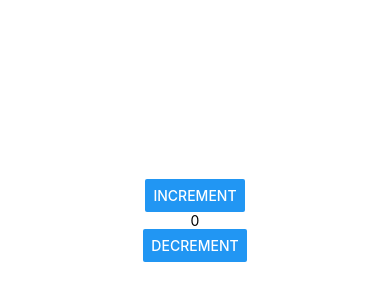
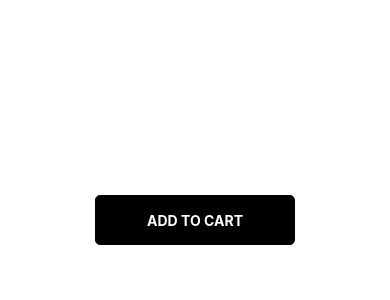
Before and after one commit to hossamnasser938/RNCourseProject, a React Native app: screen / in a window 390 px wide. Shown: the part 202-502 px from the top of the page. Built offline with nearby package versions, Linux system fonts and the light colour scheme.

Commit message:
Module 4 _ Lesson 13

```diff
--- a/App.js
+++ b/App.js
@@ -1,12 +1,12 @@
 import React from 'react';
 import {View, Text, StyleSheet} from 'react-native';
-import {Counter} from './src/components/PlayAround/Counter';
+import {AddToCartButton} from './src/components/AddToCartButton';
 
 class App extends React.Component {
   render() {
     return (
       <View style={styles.container}>
-        <Counter />
+        <AddToCartButton />
       </View>
     );
   }
--- /dev/null
+++ b/src/components/AddToCartButton/index.js
@@ -0,0 +1,48 @@
+import React from 'react';
+import {View, Text} from 'react-native';
+import {AppButton} from '../AppButton';
+import styles from './styles';
+
+export class AddToCartButton extends React.Component {
+  state = {
+    quantity: 0,
+  };
+
+  incrementQuantityHandler = () => {
+    this.setState(prevState => ({quantity: prevState.quantity + 1}));
+  };
+
+  decrementQuantityHandler = () => {
+    this.setState(prevState => ({quantity: prevState.quantity - 1}));
+  };
+
+  renderInitialButton = () => {
+    return (
+      <AppButton
+        onPress={this.incrementQuantityHandler}
+        title="ADD TO CART"
+        wrapperStyle={styles.button}
+      />
+    );
+  };
+
+  renderIncreaseDecreaseButton = () => {
+    return (
+      <View style={[styles.increaseDecreaseContainer, styles.button]}>
+        <Text onPress={this.decrementQuantityHandler}>-</Text>
+        <Text>{this.state.quantity}</Text>
+        <Text onPress={this.incrementQuantityHandler}>+</Text>
+      </View>
+    );
+  };
+
+  render() {
+    return (
+      <View style={styles.wrapper}>
+        {this.state.quantity === 0
+          ? this.renderInitialButton()
+          : this.renderIncreaseDecreaseButton()}
+      </View>
+    );
+  }
+}
--- /dev/null
+++ b/src/components/AddToCartButton/styles.js
@@ -0,0 +1,25 @@
+import {StyleSheet} from 'react-native';
+
+const incDecBtnColor = '#eee';
+
+const styles = StyleSheet.create({
+  wrapper: {
+    minWidth: 200,
+    minHeight: 50,
+  },
+  button: {
+    flex: 1,
+  },
+  increaseDecreaseContainer: {
+    flexDirection: 'row',
+    backgroundColor: incDecBtnColor,
+    justifyContent: 'space-around',
+    alignItems: 'center',
+    borderWidth: 1,
+    borderRadius: 5,
+    borderColor: incDecBtnColor,
+  },
+  text: {fontSize: 24},
+});
+
+export default styles;
```
